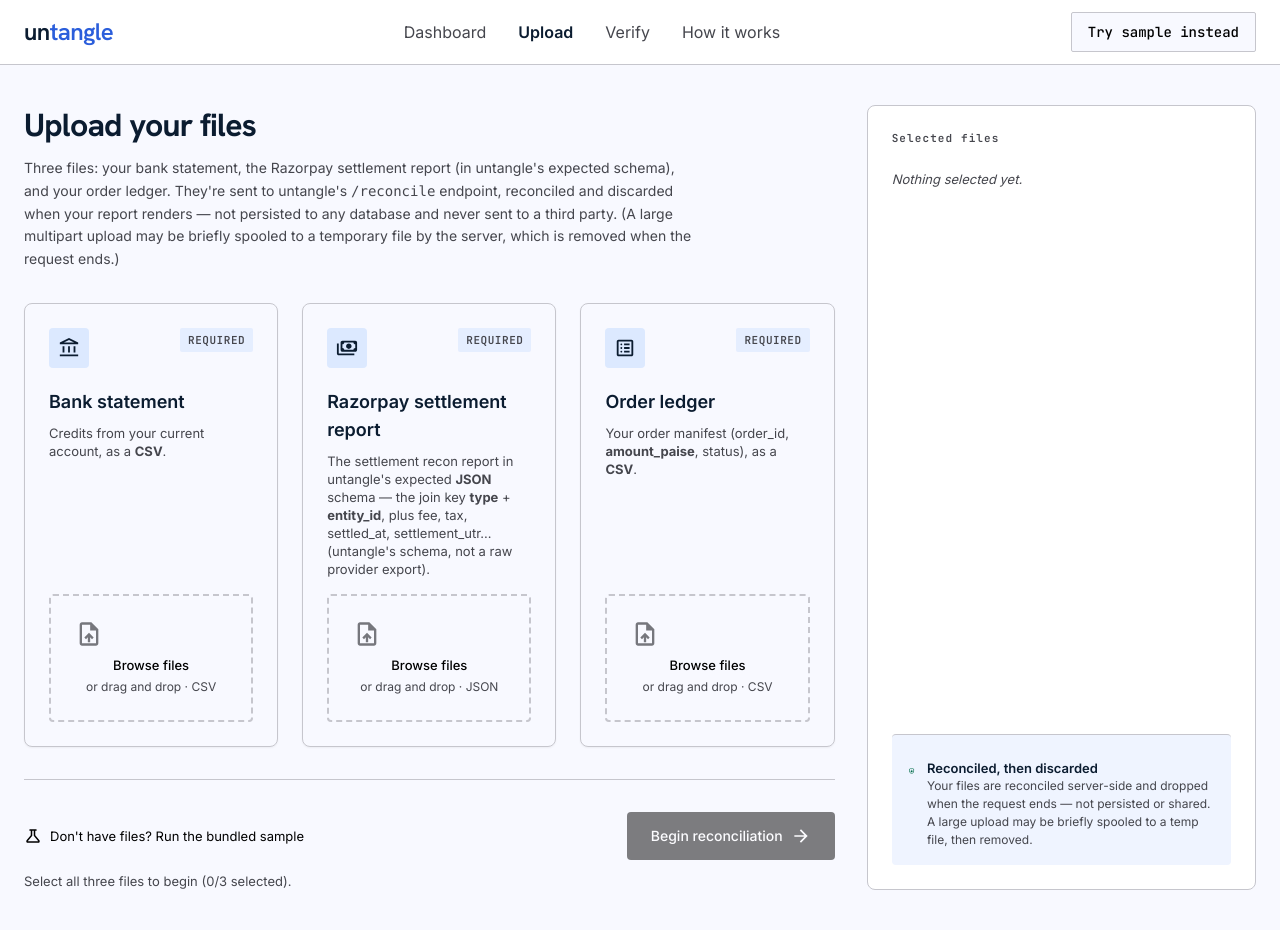
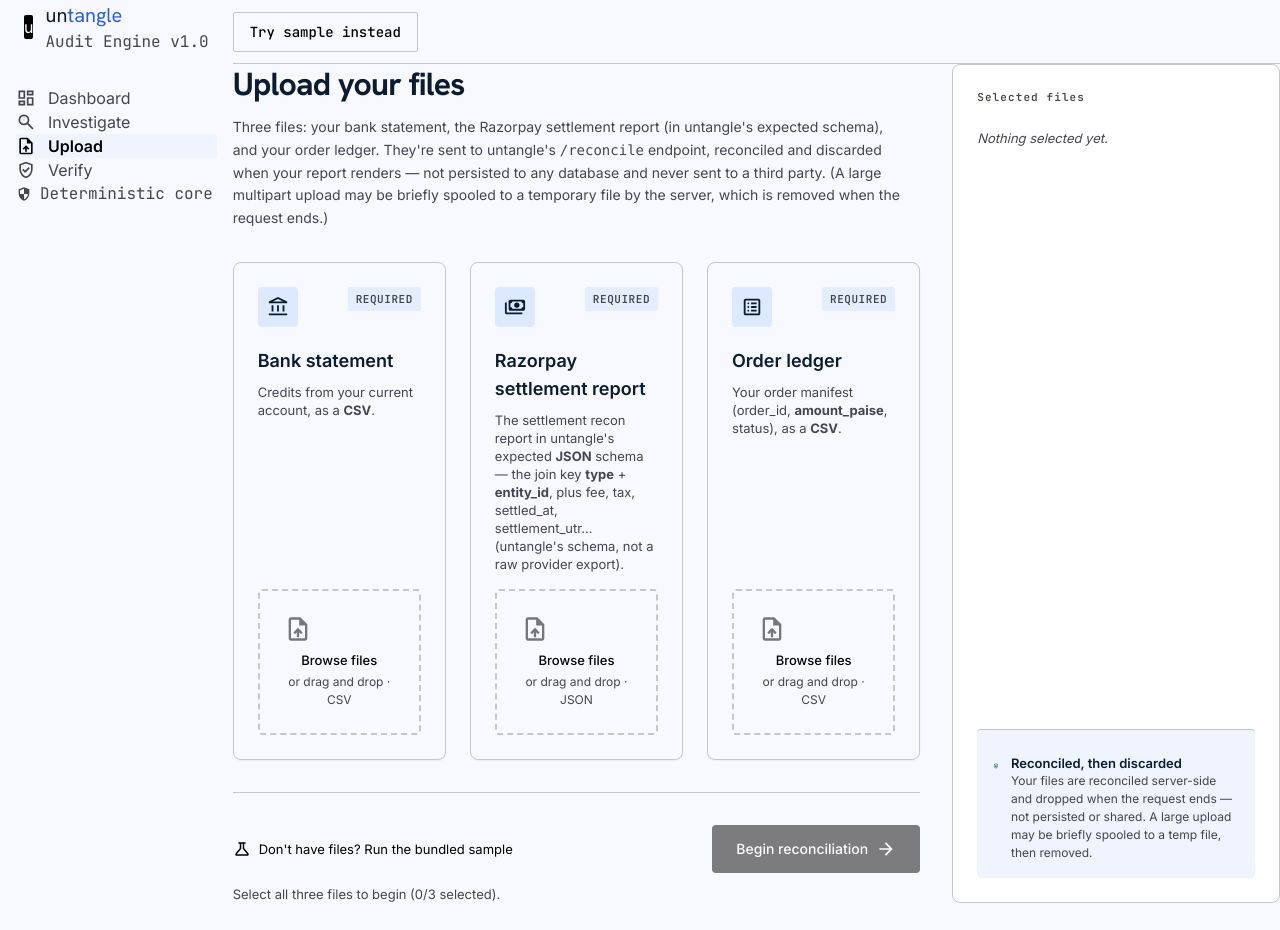
Before and after one commit to vinayaksonthalia/untangle, a FastAPI app: page /app in a window 1280 px wide. After the commit the page ends 903 px from the top, so only its background shows below. Run offline with FastAPI, Linux system fonts and the light colour scheme; parts of the project's set-up code (start-up, migrations or seed data) failed here and were passed over.

Commit message:
feat(webapp): upload to sidebar app shell

```diff
--- a/webapp/templates/upload.html
+++ b/webapp/templates/upload.html
@@ -17,22 +17,43 @@
   :focus-visible { outline: 2px solid #0f172a; outline-offset: 2px; }
 </style>
 </head>
-<body class="bg-background font-body-md text-on-background">
-<header class="sticky top-0 z-50 w-full bg-surface-container-lowest/90 backdrop-blur-xl border-b border-outline-variant">
-<div class="max-w-[1400px] mx-auto px-container-padding h-16 flex items-center justify-between gap-4">
-<a href="/" class="font-headline-md text-headline-md tracking-tight" aria-label="untangle — home"><span class="text-on-surface">un</span><span class="text-[#2b5edb]">tangle</span></a>
-<nav aria-label="Primary" class="hidden md:flex items-center gap-8 font-body-md text-on-surface-variant">
-<a class="hover:text-on-surface transition-colors" href="/dashboard">Dashboard</a>
-<a class="text-on-surface font-semibold" aria-current="page" href="/app">Upload</a>
-<a class="hover:text-on-surface transition-colors" href="/verify">Verify</a>
-<a class="hover:text-on-surface transition-colors" href="/#how">How it works</a>
+<body class="bg-background font-body-md text-on-background min-h-screen flex">
+<aside class="fixed left-0 top-0 h-full w-60 bg-surface border-r border-outline-variant flex flex-col py-6 z-20">
+<a href="/" class="px-6 mb-8 flex items-center gap-3" aria-label="untangle — home">
+<div class="w-8 h-8 bg-primary rounded flex items-center justify-center text-on-primary font-bold">u</div>
+<div>
+<div class="font-headline-md text-[20px] leading-6 font-bold"><span class="text-on-surface">un</span><span class="text-[#2b5edb]">tangle</span></div>
+<div class="font-label-caps text-[10px] text-on-surface-variant">Audit Engine v1.0</div>
+</div>
+</a>
+<nav class="flex-1 px-4 space-y-1" aria-label="Primary">
+<a class="flex items-center gap-3 px-3 py-2 text-on-surface-variant hover:bg-surface-container-low transition-colors rounded" href="/dashboard">
+<svg viewBox="0 -960 960 960" width="1em" height="1em" fill="currentColor" aria-hidden="true" focusable="false" class="text-[20px]" data-icon="dashboard"><path d="M520-600v-240h320v240H520ZM120-440v-400h320v400H120Zm400 320v-400h320v400H520Zm-400 0v-240h320v240H120Zm80-400h160v-240H200v240Zm400 320h160v-240H600v240Zm0-480h160v-80H600v80ZM200-200h160v-80H200v80Zm160-320Zm240-160Zm0 240ZM360-280Z"/></svg><span>Dashboard</span>
+</a>
+<a class="flex items-center gap-3 px-3 py-2 text-on-surface-variant hover:bg-surface-container-low transition-colors rounded" href="/investigate">
+<svg viewBox="0 -960 960 960" width="1em" height="1em" fill="currentColor" aria-hidden="true" focusable="false" class="text-[20px]" data-icon="search"><path d="M784-120 532-372q-30 24-69 38t-83 14q-109 0-184.5-75.5T120-580q0-109 75.5-184.5T380-840q109 0 184.5 75.5T640-580q0 44-14 83t-38 69l252 252-56 56ZM380-400q75 0 127.5-52.5T560-580q0-75-52.5-127.5T380-760q-75 0-127.5 52.5T200-580q0 75 52.5 127.5T380-400Z"/></svg><span>Investigate</span>
+</a>
+<a class="flex items-center gap-3 px-3 py-2 text-primary font-semibold bg-surface-container-low border-r-2 border-primary rounded" aria-current="page" href="/app">
+<svg viewBox="0 -960 960 960" width="1em" height="1em" fill="currentColor" aria-hidden="true" focusable="false" class="text-[20px]" data-icon="upload_file"><path d="M440-200h80v-167l64 64 56-57-160-160-160 160 57 56 63-63v167ZM240-80q-33 0-56.5-23.5T160-160v-640q0-33 23.5-56.5T240-880h320l240 240v480q0 33-23.5 56.5T720-80H240Zm280-520v-200H240v640h480v-440H520ZM240-800v200-200 640-640Z"/></svg><span>Upload</span>
+</a>
+<a class="flex items-center gap-3 px-3 py-2 text-on-surface-variant hover:bg-surface-container-low transition-colors rounded" href="/verify">
+<svg viewBox="0 -960 960 960" width="1em" height="1em" fill="currentColor" aria-hidden="true" focusable="false" class="text-[20px]" data-icon="verified_user"><path d="m438-338 226-226-57-57-169 169-84-84-57 57 141 141Zm42 258q-139-35-229.5-159.5T160-516v-244l320-120 320 120v244q0 152-90.5 276.5T480-80Zm0-84q104-33 172-132t68-220v-189l-240-90-240 90v189q0 121 68 220t172 132Zm0-316Z"/></svg><span>Verify</span>
+</a>
 </nav>
+<div class="px-4 mt-auto">
+<div class="px-3 py-2 font-label-caps text-[10px] text-on-surface-variant flex items-center gap-2">
+<svg viewBox="0 -960 960 960" width="1em" height="1em" fill="currentColor" aria-hidden="true" focusable="false" class="text-[16px]" data-icon="security"><path d="M480-80q-139-35-229.5-159.5T160-516v-244l320-120 320 120v244q0 152-90.5 276.5T480-80Zm0-84q97-30 162-118.5T718-480H480v-315l-240 90v207q0 7 2 18h238v316Z"/></svg> Deterministic core
+</div>
+</div>
+</aside>
+
+<main class="ml-60 flex-1 flex flex-col min-w-0">
+<header class="h-16 border-b border-outline-variant bg-surface flex items-center justify-end px-8 sticky top-0 z-10">
 <a href="/try-sample" class="inline-flex h-10 items-center px-4 bg-surface text-primary border border-outline-variant font-data-tabular text-data-tabular rounded hover:bg-surface-container-low transition-colors">Try sample instead</a>
-</div>
 </header>
 
-<main class="relative">
-<div class="max-w-[1400px] mx-auto px-container-padding py-10 grid grid-cols-1 lg:grid-cols-12 gap-8">
+<div class="p-8 flex-1 overflow-auto">
+<div class="max-w-[1200px] mx-auto grid grid-cols-1 lg:grid-cols-12 gap-8">
 <div class="lg:col-span-8">
 <h1 class="font-display-lg text-display-lg text-on-background mb-3 tracking-tight">Upload your files</h1>
 <p class="font-body-md text-body-md text-on-surface-variant max-w-2xl leading-relaxed mb-8">
@@ -154,6 +175,7 @@ Begin reconciliation <svg viewBox="0 -960 960 960" width="1em" height="1em" fill
 </div>
 </aside>
 </div>
+</div>
 </main>
 
 <script>
```
